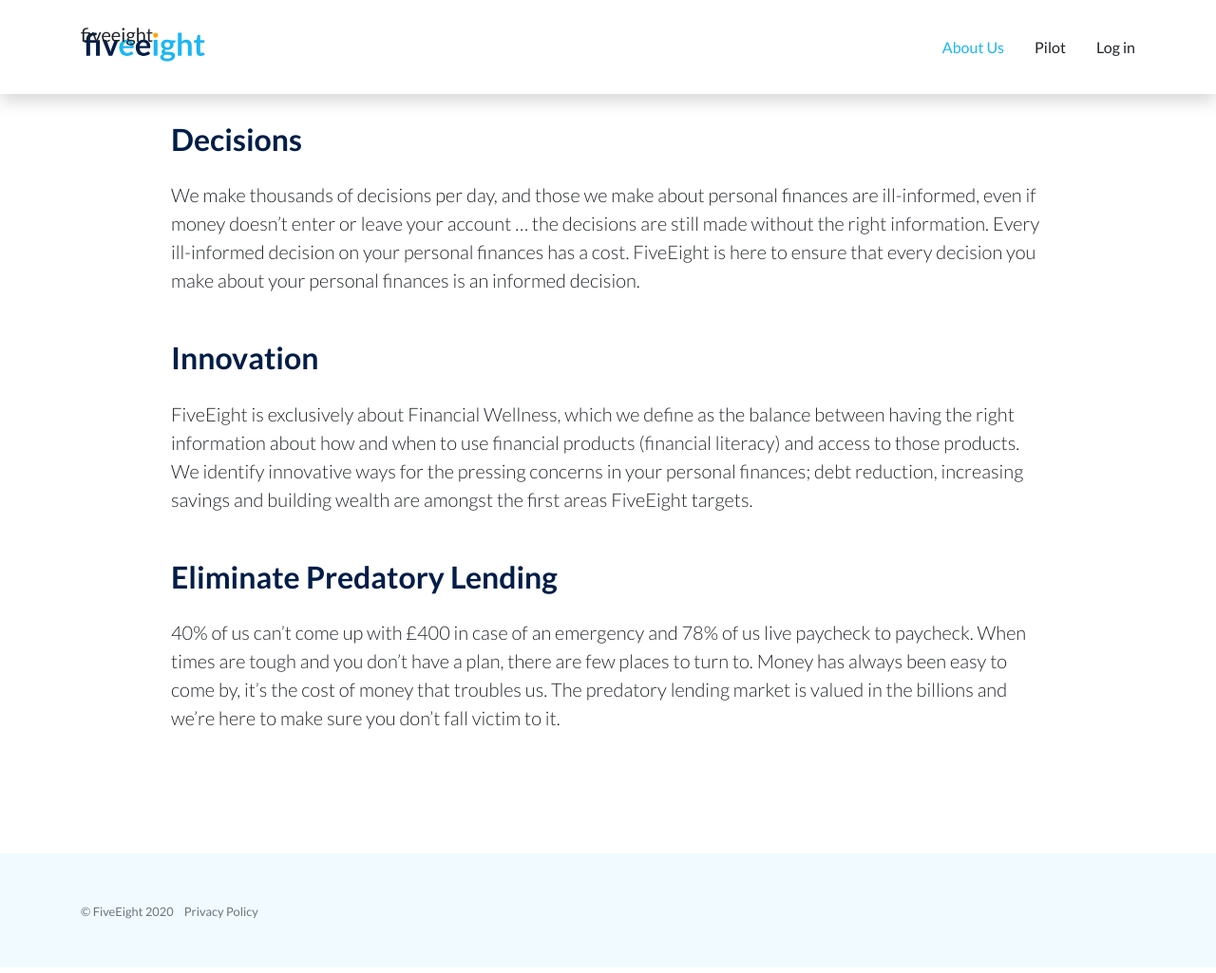
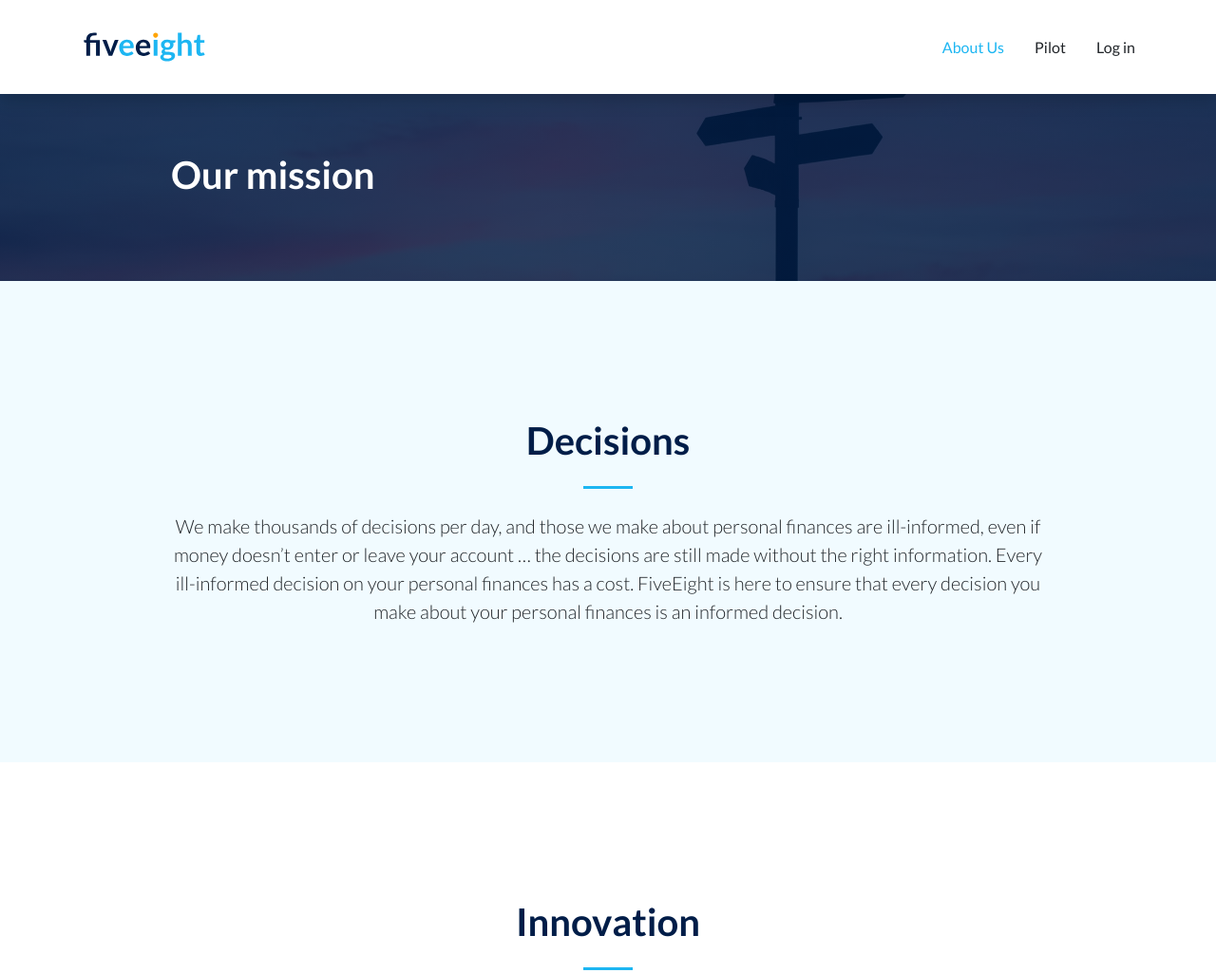
Before and after one commit to Five-Eight/five-eight.github.io, a plain HTML site: page about.html in a window 1280 px wide. Shown: the top 1025 px of the page at 95% size. Drawn offline with nearby package versions, Linux system fonts and the light colour scheme.

Commit message:
Updated about.html

```diff
--- a/about.html
+++ b/about.html
@@ -5,7 +5,7 @@
         <meta name="viewport" content="width=device-width, initial-scale=1, shrink-to-fit=no" />
         <meta name="description" content="" />
         <meta name="author" content="" />
-        <title>FiveEight - About Us</title>
+        <title>FiveEight</title>
         <!-- Favicon-->
         <link rel="icon" type="image/x-icon" href="assets/img/favicon.ico" />
         <!-- Font Awesome icons (free version)-->
@@ -19,66 +19,71 @@
         <!-- Core theme CSS (includes Bootstrap)-->
         <link href="css/styles.css" rel="stylesheet" />
     </head>
-    <body id="page-top">
+    <body id="about">
         <!-- Navigation-->
         <nav class="navbar navbar-expand-lg navbar-light fixed-top py-3 navbar-scrolled" id="mainNav">
             <div class="container">
-                <a class="navbar-brand js-scroll-trigger" href="index.html">fiveeight</a><button class="navbar-toggler navbar-toggler-right" type="button" data-toggle="collapse" data-target="#navbarResponsive" aria-controls="navbarResponsive" aria-expanded="false" aria-label="Toggle navigation"><span class="navbar-toggler-icon"></span></button>
+                <a class="navbar-brand js-scroll-trigger py-0" href="index.html"></a><button class="navbar-toggler navbar-toggler-right" type="button" data-toggle="collapse" data-target="#navbarResponsive" aria-controls="navbarResponsive" aria-expanded="false" aria-label="Toggle navigation"><span class="navbar-toggler-icon"></span></button>
                 <div class="collapse navbar-collapse" id="navbarResponsive">
                     <ul class="navbar-nav ml-auto my-2 my-lg-0">
-                        <li class="nav-item"><a class="nav-link active js-scroll-trigger" href="#page-top">About Us</a></li>
+                        <li class="nav-item"><a class="nav-link active js-scroll-trigger" href="about.html">About Us</a></li>
                         <li class="nav-item"><a class="nav-link js-scroll-trigger" href="#">Pilot</a></li>
                         <li class="nav-item"><a class="nav-link js-scroll-trigger" href="#">Log in</a></li>
                     </ul>
                 </div>
             </div>
         </nav>
-
-        <section class="page-section pb-0">
+        <!-- Masthead-->
+        <header class="masthead">
+            <div class="container h-40">
+                <div class="row h-40 justify-content-center text-left">
+                    <div class="col-lg-10 align-items-end"><h1 class="text-white font-weight-bold my-0">Our mission</h1></div>
+                </div>
+            </div>
+        </header>
+        <!--Decisions-->
+        <section class="page-section bg-light">
             <div class="container">
-                <div class="row justify-content-center">
-                    <div class="col-lg-10">
-                        <h2 class="mt-0 mb-4"><b class="text-dark">Decisions</b></h2>
-                        <p class="mb-0 lead">
-                            We make thousands of decisions per day, and those we make about personal finances are ill-informed, even if money doesn’t enter or leave your account … the decisions are still made without the right information. Every ill-informed decision on your personal finances has a cost. FiveEight is here to ensure that every decision you make about your personal finances is an informed decision.
-                        </p>
+                <div class="row justify-content-center py-3">
+                    <div class="col-lg-10 text-center">
+                        <h1 class="mt-0 mb-4"><b class="text-dark">Decisions </b></h1>
+                        <hr class="divider dark my-4" />
+                        <p class="mb-0 lead">We make thousands of decisions per day, and those we make about personal finances are ill-informed, even if money doesn’t enter or leave your account … the decisions are still made without the right information. Every ill-informed decision on your personal finances has a cost. FiveEight is here to ensure that every decision you make about your personal finances is an informed decision.</p>
                     </div>
                 </div>
             </div>
         </section>
-        <section class="page-section pb-0 pt-5">
+        <!--Innovation-->
+        <section class="page-section bg-white">
             <div class="container">
-                <div class="row justify-content-center">
-                    <div class="col-lg-10">
-                        <h2 class="mt-0 mb-4"><b class="text-dark">Innovation</b></h2>
-                        <p class="mb-0 lead">
-                            FiveEight is exclusively about Financial Wellness, which we define as the balance between having the right information about how and when to use financial products (financial literacy) and access to those products. We identify innovative ways for the pressing concerns in your personal finances; debt reduction, increasing savings and building wealth are amongst the first areas FiveEight targets.
-                        </p>
+                <div class="row justify-content-center py-3">
+                    <div class="col-lg-10 text-center">
+                        <h1 class="mt-0 mb-4"><b class="text-dark">Innovation </b></h1>
+                        <hr class="divider dark my-4" />
+                        <p class="mb-0 lead">FiveEight is exclusively about Financial Wellness, which we define as the balance between having the right information about how and when to use financial products (financial literacy) and access to those products. We identify innovative ways for the pressing concerns in your personal finances; debt reduction, increasing savings and building wealth are amongst the first areas FiveEight targets.</p>
                     </div>
                 </div>
             </div>
         </section>
-        <section class="page-section pt-5">
+        <!--Eliminate Predatory Lending-->
+        <section class="page-section bg-light">
             <div class="container">
-                <div class="row justify-content-center">
-                    <div class="col-lg-10">
-                        <h2 class="mt-0 mb-4"><b class="text-dark">Eliminate Predatory Lending</b></h2>
-                        <p class="mb-0 lead">
-                            40% of us can’t come up with £400 in case of an emergency and 78% of us live paycheck to paycheck. When times are tough and you don’t have a plan, there are few places to turn to. Money has always been easy to come by, it’s the cost of money that troubles us. The predatory lending market is valued in the billions and we’re here to make sure you don’t fall victim to it.
-                        </p>
+                <div class="row justify-content-center py-3">
+                    <div class="col-lg-10 text-center">
+                        <h1 class="mt-0 mb-4"><b class="text-dark">Eliminate Predatory Lending </b></h1>
+                        <hr class="divider dark my-4" />
+                        <p class="mb-0 lead">40% of us can’t come up with £400 in case of an emergency and 78% of us live paycheck to paycheck. When times are tough and you don’t have a plan, there are few places to turn to. Money has always been easy to come by, it’s the cost of money that troubles us. The predatory lending market is valued in the billions and we’re here to make sure you don’t fall victim to it.</p>
                     </div>
                 </div>
             </div>
         </section>
-
-
         <!-- Footer-->
-        <footer class="bg-light py-5">
+        <footer class="bg-light py-4 border-top">
             <div class="container justify-content-between">
-                <!--small.text-center.text-muted.my-0 © Five Eight 2020-->
+                <!--small.text-center.text-muted.my-0 © FiveEight 2020-->
                 <ul class="list-inline d-inline">
                     <li class="list-inline-item small text-center text-muted">© FiveEight 2020</li>
-                    <li class="list-inline-item small text-center text-muted"><a class="text-muted" href="#">Privacy Policy</a></li>
+                    <li class="list-inline-item small text-center text-muted"><a class="text-muted" href="">Privacy Policy</a></li>
                 </ul>
             </div>
         </footer>
@@ -88,7 +93,6 @@
         <!-- Third party plugin JS-->
         <script src="https://cdnjs.cloudflare.com/ajax/libs/jquery-easing/1.4.1/jquery.easing.min.js"></script>
         <script src="https://cdnjs.cloudflare.com/ajax/libs/magnific-popup.js/1.1.0/jquery.magnific-popup.min.js"></script>
-        <!-- Core theme JS-->
-        <!-- <script src="js/scripts.js"></script> -->
+        <!-- Core theme JS--><!--script(src='js/scripts.js')-->
     </body>
 </html>
```
